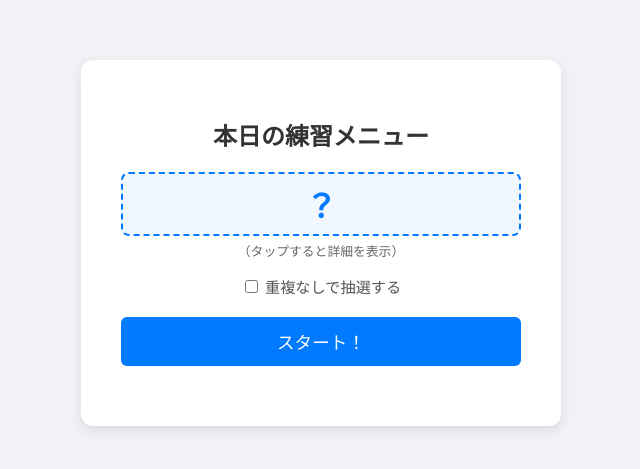
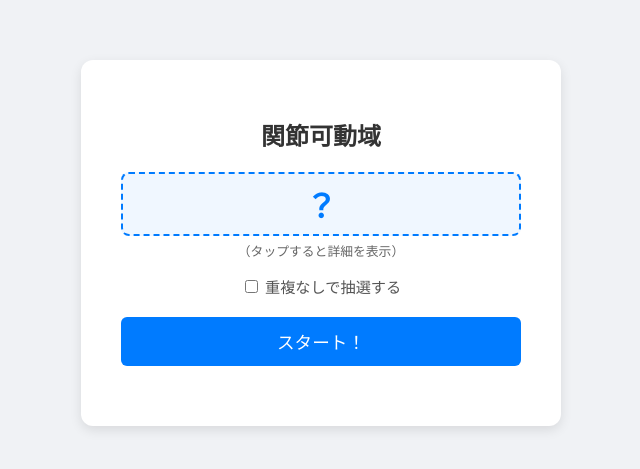
Before and after one commit to PandI-T24/Hyouka, a plain HTML site: page index.html in a window 1280 px wide. Shown: the part 157-626 px from the top of the page, without its empty margins (319-959 px from the left). Drawn offline with Linux system fonts and the light colour scheme.

Commit message:
index.html の更新

```diff
--- a/index.html
+++ b/index.html
@@ -110,7 +110,7 @@
 <body>
 
 <div class="container">
-    <h1>本日の練習メニュー</h1>
+    <h1>関節可動域</h1>
 
     <div id="result" onclick="toggleMemo()">？</div>
     <div class="hint-text">（タップすると詳細を表示）</div>
```
